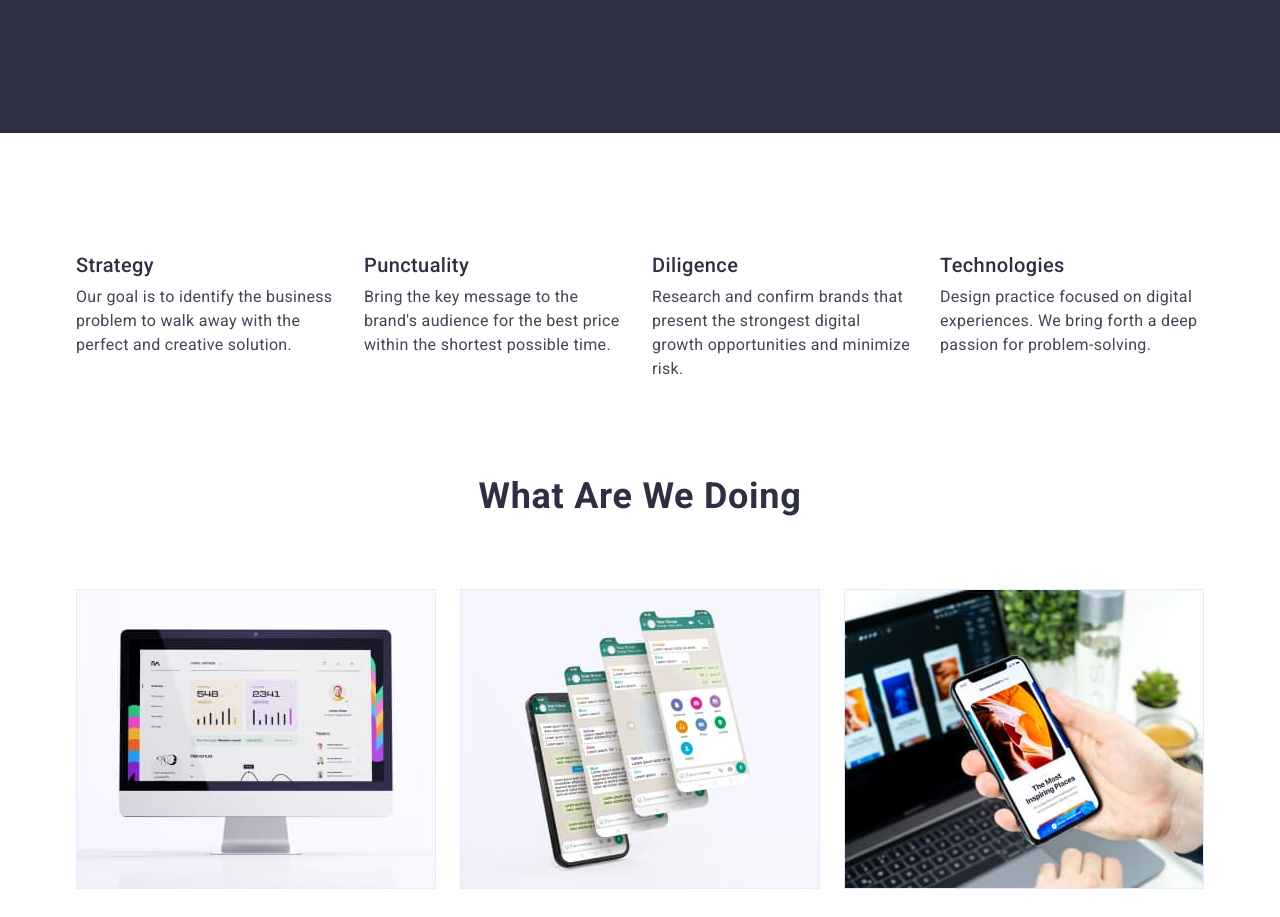
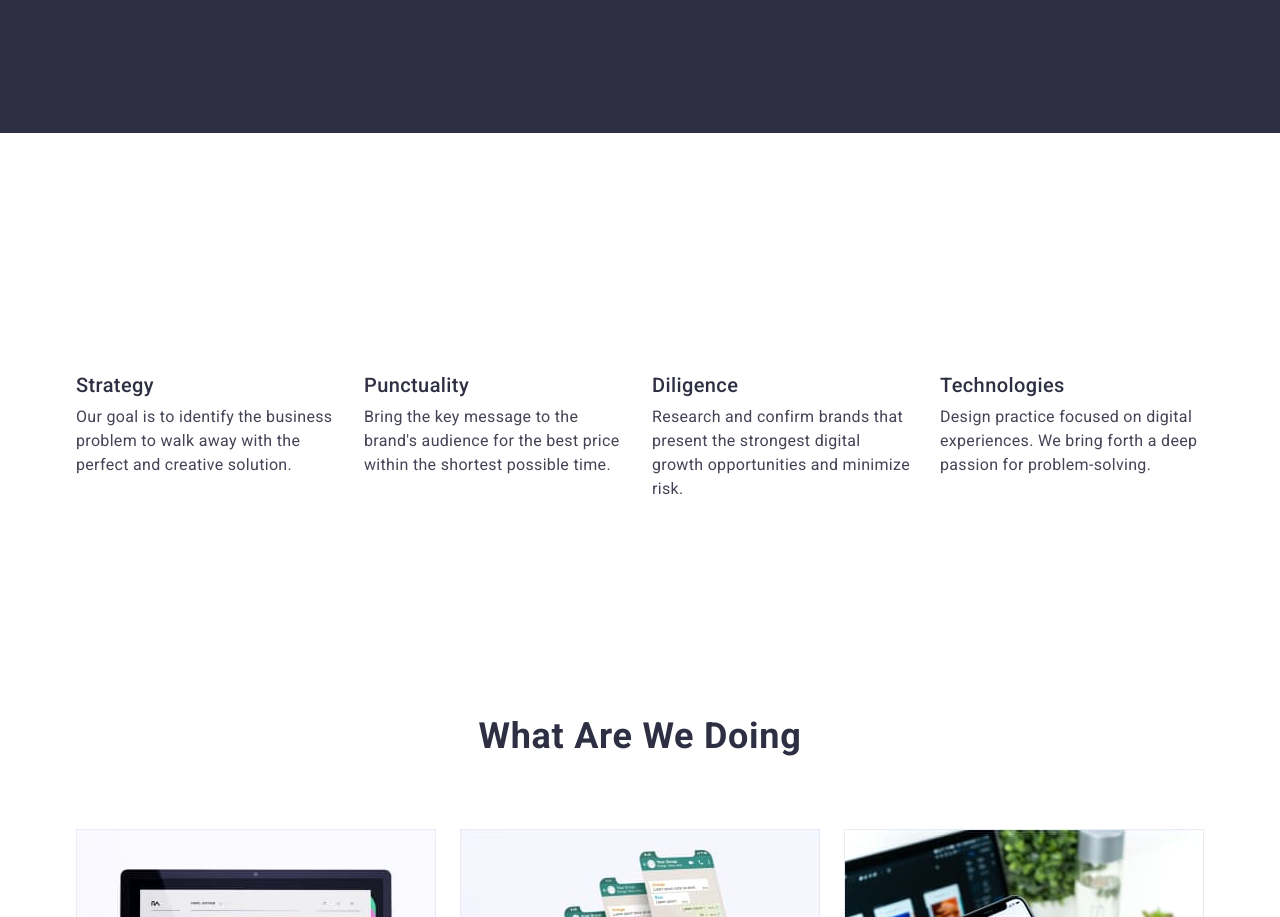
Before and after one commit to Reiterovich/goit-markup-hw-03, a plain HTML site: page index.html in a window 1280 px wide. Shown: the part 540-1457 px from the top of the page. Drawn offline with nearby package versions, Linux system fonts and the light colour scheme.

Commit message:
the end?

```diff
--- a/css/styles.css
+++ b/css/styles.css
@@ -210,8 +210,8 @@ ol {
 /* Друга секція */
 
 .about-us-section {
-  padding-top: 0px;
-  padding-bottom: 0px;
+  padding-top: 120px;
+  padding-bottom: 120px;
 }
 
 .about-us-item {
```
